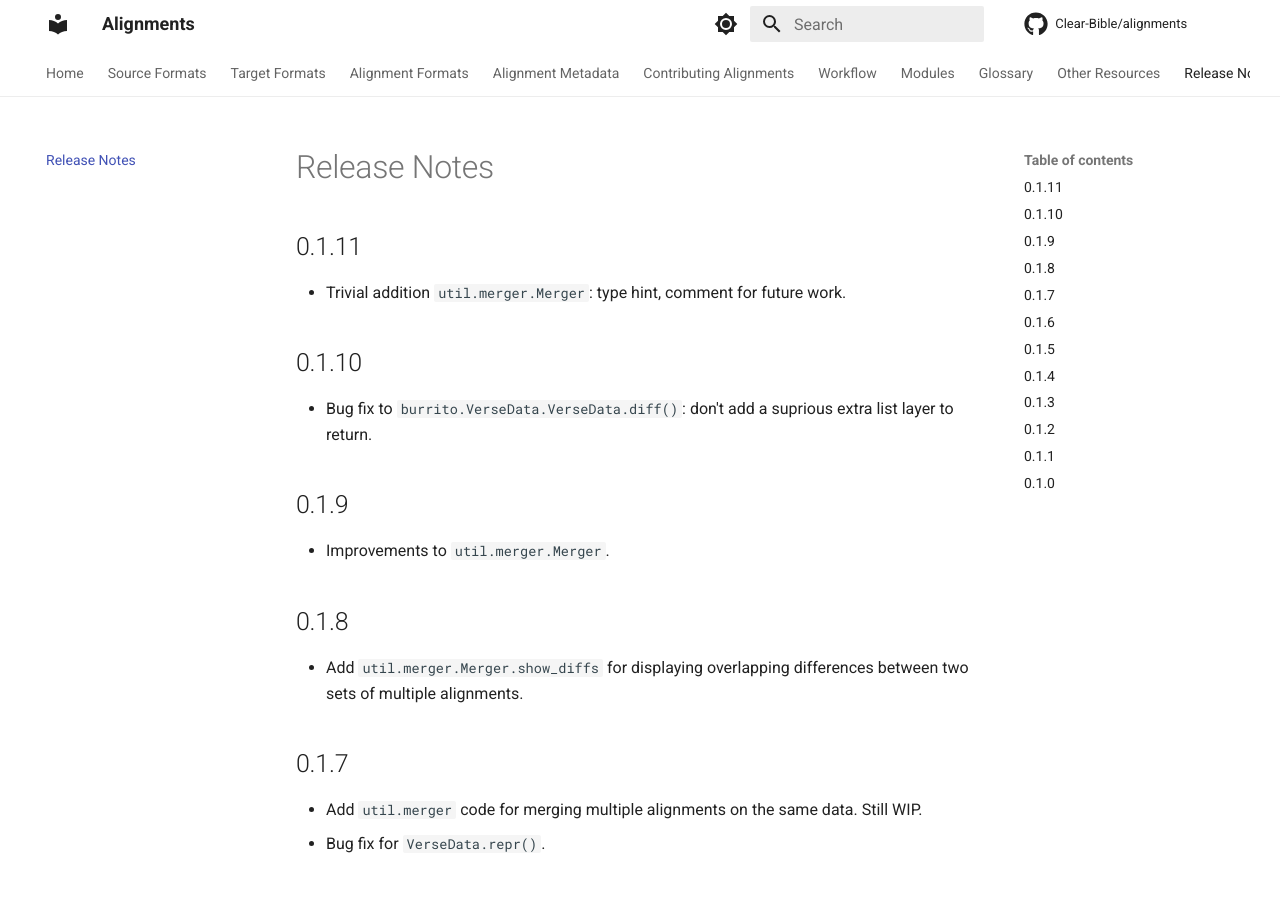
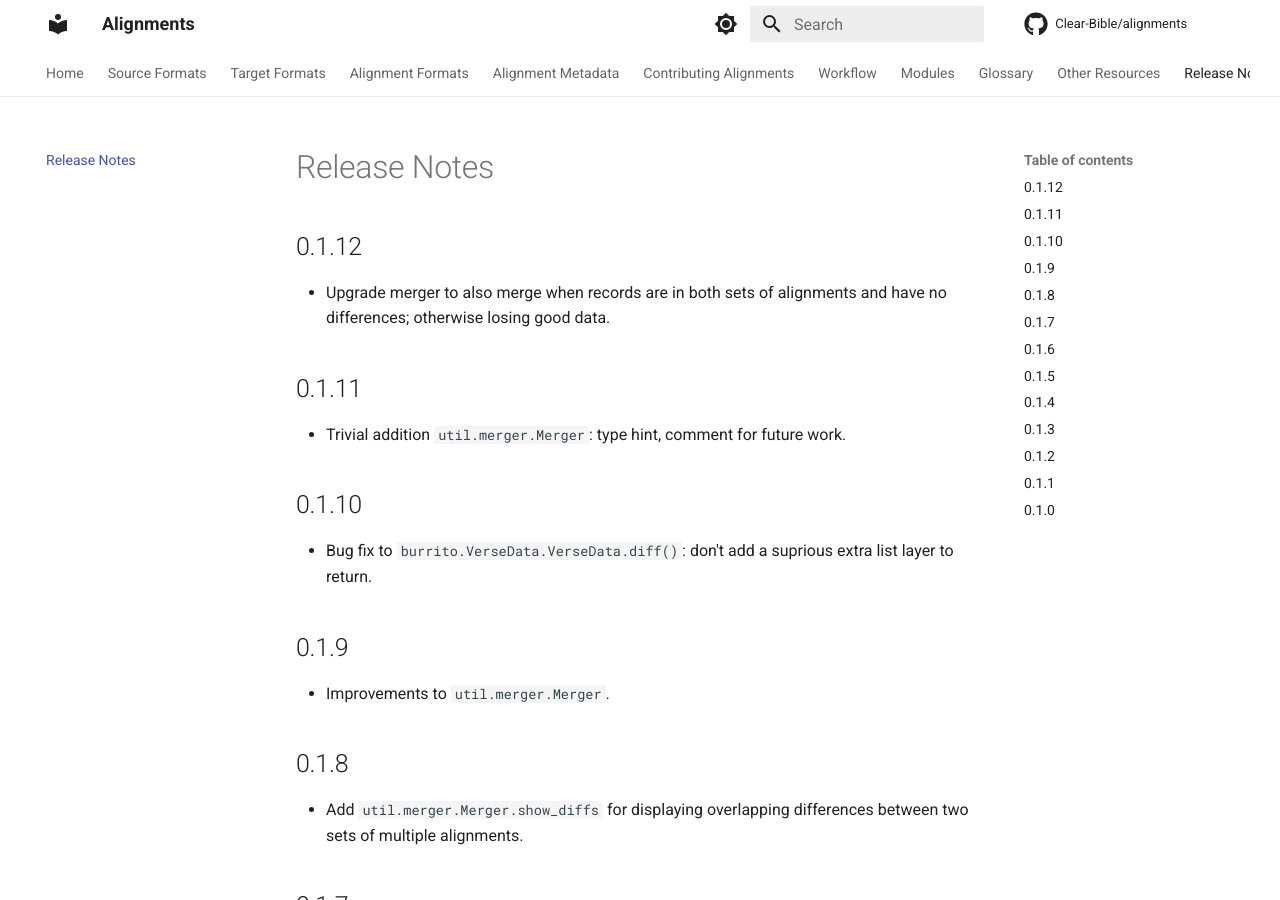
Before and after one commit to Clear-Bible/biblealignlib, an MkDocs documentation site: the page built from docs/ReleaseNotes.md, in a window 1280 px wide and 900 px high. Built offline with MkDocs 1.6.1 and Material for MkDocs 9.7.7, drawn with Linux system fonts in a browser that asks for light colours; comment, search, counter and statistics services are not loaded.

Commit message:
v 0.1.12

```diff
--- a/docs/ReleaseNotes.md
+++ b/docs/ReleaseNotes.md
@@ -1,4 +1,9 @@
 # Release Notes
+
+## 0.1.12
+
+- Upgrade merger to also merge when records are in both sets of
+  alignments and have no differences; otherwise losing good data.
 
 ## 0.1.11
 
--- a/pyproject.toml
+++ b/pyproject.toml
@@ -1,6 +1,6 @@
 [tool.poetry]
 name = "biblealignlib"
-version = "0.1.11"
+version = "0.1.12"
 description = "Code for managing Word-level alignments for Bibles, including both automatic alignments and manually corrected alignments."
 authors = ["Sean Boisen <sean.boisen@biblica.com>"]
 license = "MIT"
```
Also changed, not shown: 1 other file.
